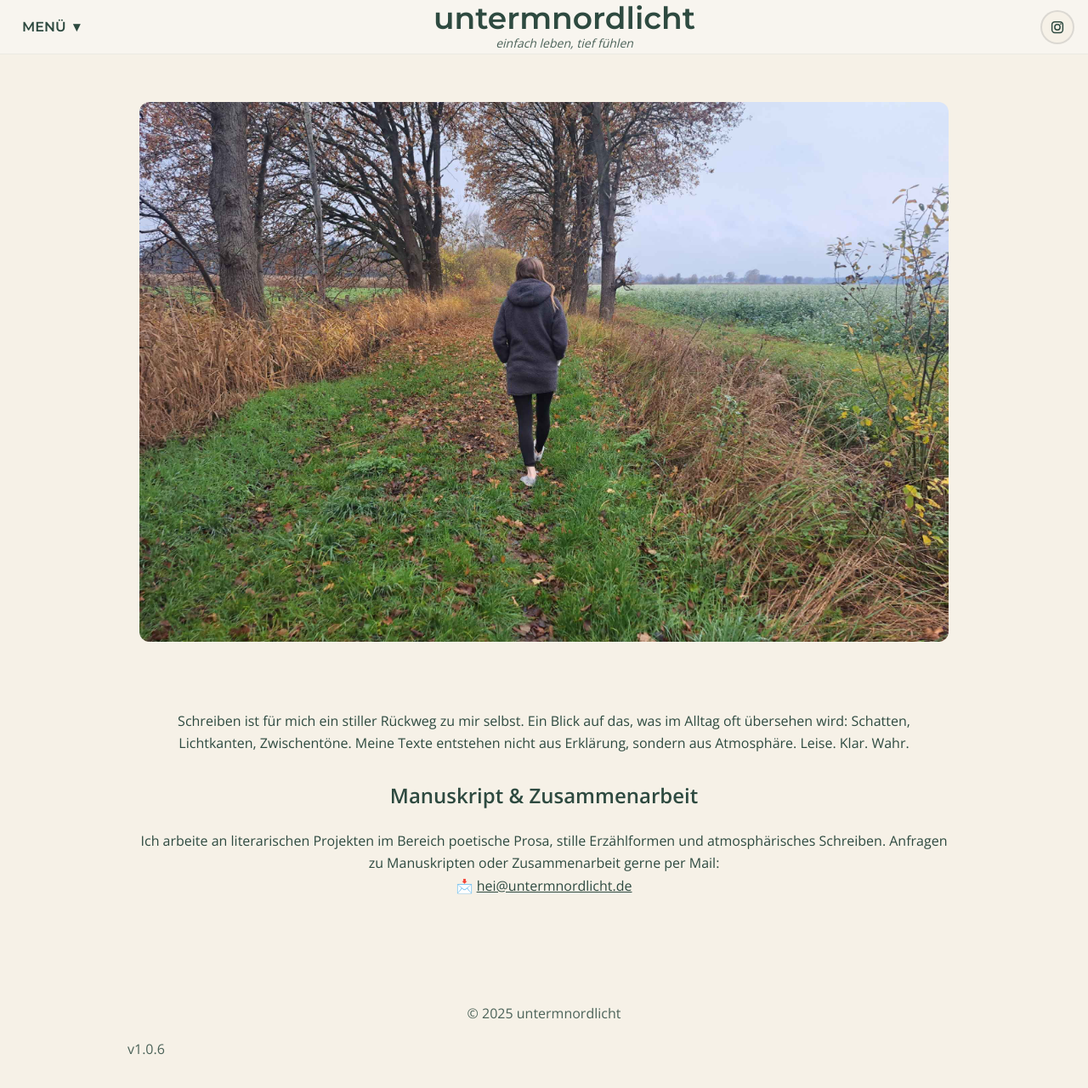
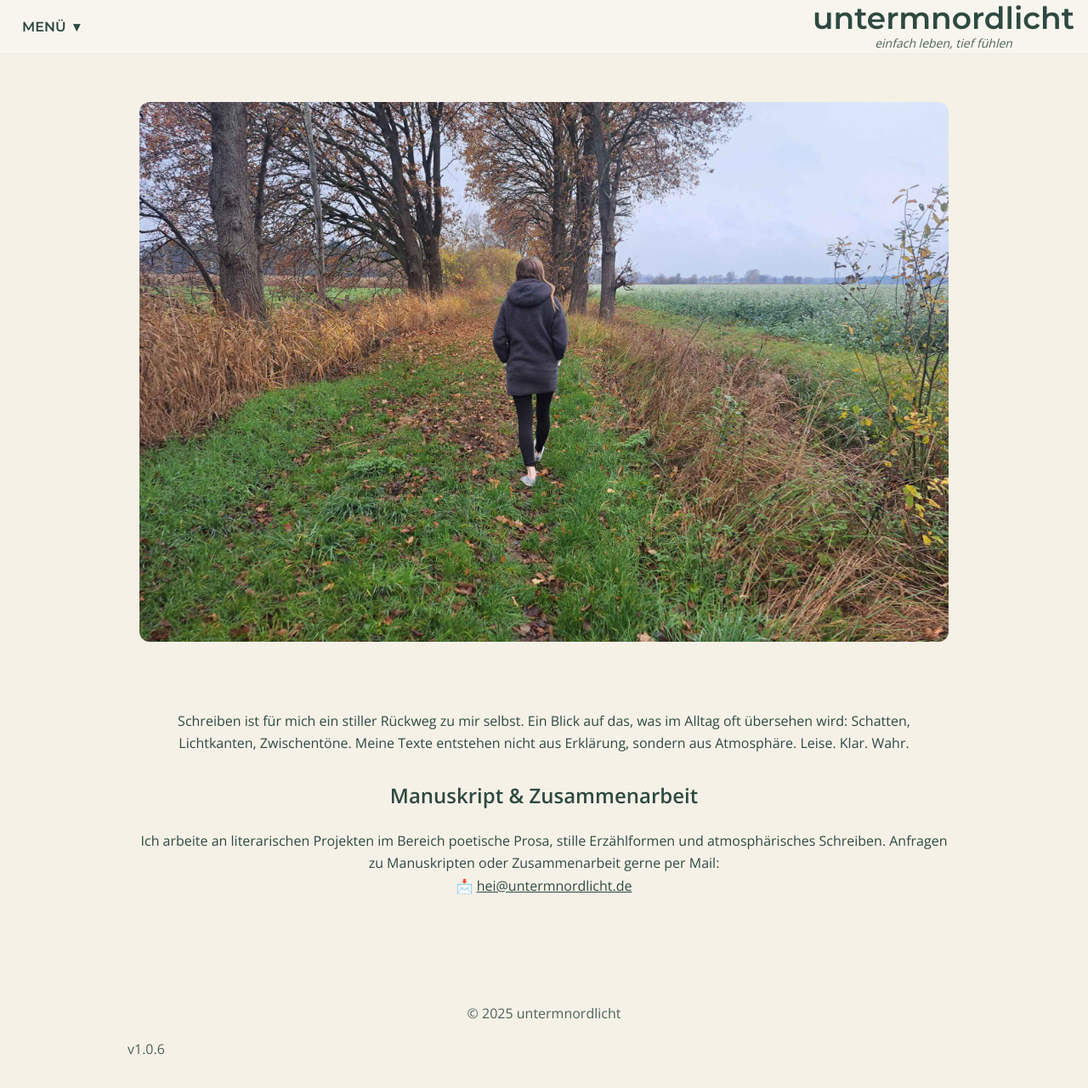
Before and after one commit to untermnordlicht/untermnordlicht, a Jekyll site: the page index.html, which Jekyll copies as it is, in a window 1280 px wide and 1312 px high. Shown: the top 1280 px of the window at 85% size. Built offline with Jekyll 4.4.1, drawn with Linux system fonts in a browser that asks for light colours.

Commit message:
Update index.html

```diff
--- a/index.html
+++ b/index.html
@@ -22,18 +22,6 @@
   <div class="brand">
     <h1><a href="index.html">untermnordlicht</a></h1>
     <p class="motto">einfach leben, tief fühlen</p>
-  </div>
-  <div class="nav-right socials">
-    <!-- Instagram -->
-    <a class="social-link" href="https://instagram.com/untermnordlicht" target="_blank" rel="noopener" aria-label="Instagram">
-      <span class="icon-badge">
-        <svg viewBox="0 0 24 24" width="18" height="18" aria-hidden="true">
-          <rect x="3.5" y="3.5" width="17" height="17" rx="4.5" ry="4.5" fill="none" stroke="var(--forest)" stroke-width="2"/>
-          <circle cx="12" cy="12" r="4.2" fill="none" stroke="var(--forest)" stroke-width="2"/>
-          <circle cx="17.3" cy="6.7" r="1.2" fill="var(--forest)"/>
-        </svg>
-      </span>
-    </a>
   </div>
 </header>
 <main id="inhalt">
```
